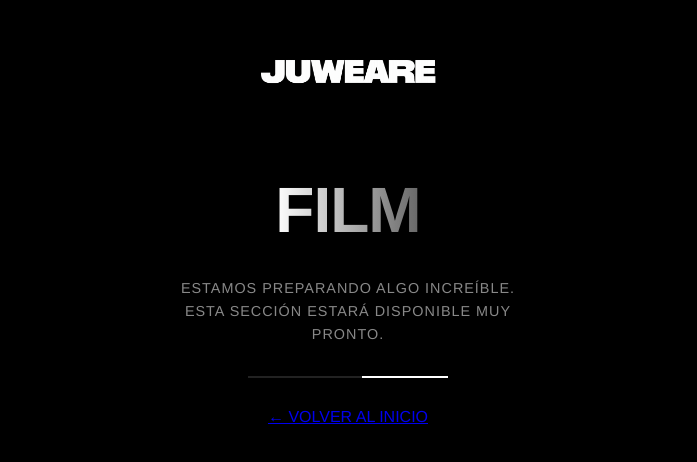
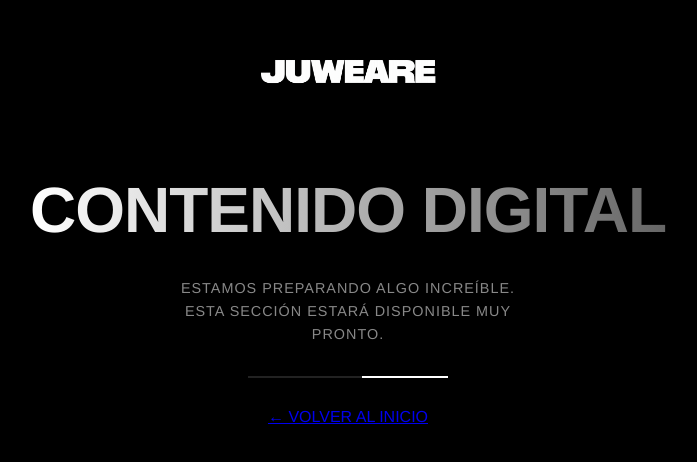
Before and after one commit to joaquingonzalezre/proyectowebapp, a Next.js app: page /digital in a window 1280 px wide. Shown: the part 182-644 px from the top of the page, without its empty margins (292-989 px from the left). Built offline with nearby package versions, Linux system fonts and the light colour scheme.

Commit message:
Ajuste  links

```diff
--- a/src/app/digital/page.js
+++ b/src/app/digital/page.js
@@ -1,5 +1,5 @@
 import ComingSoon from "../../components/ComingSoon"; // <--- Nota los dos niveles de salida
 
 export default function FilmPage() {
-  return <ComingSoon title="FILM" />;
+  return <ComingSoon title="CONTENIDO DIGITAL" />;
 }
--- a/src/app/film/page.js
+++ b/src/app/film/page.js
@@ -1,5 +1,5 @@
 import ComingSoon from "../../components/ComingSoon"; // <--- Nota los dos niveles de salida
 
 export default function FilmPage() {
-  return <ComingSoon title="FILM" />;
+  return <ComingSoon title="FILMS" />;
 }
--- a/src/app/foto/page.js
+++ b/src/app/foto/page.js
@@ -1,5 +1,5 @@
 import ComingSoon from "../../components/ComingSoon"; // <--- Nota los dos niveles de salida
 
 export default function FilmPage() {
-  return <ComingSoon title="FILM" />;
+  return <ComingSoon title="FOTOS" />;
 }
```
